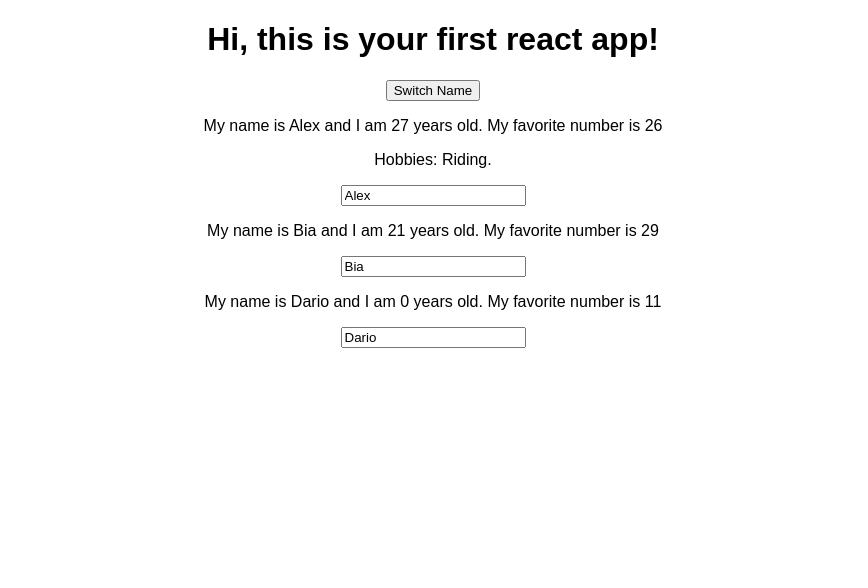
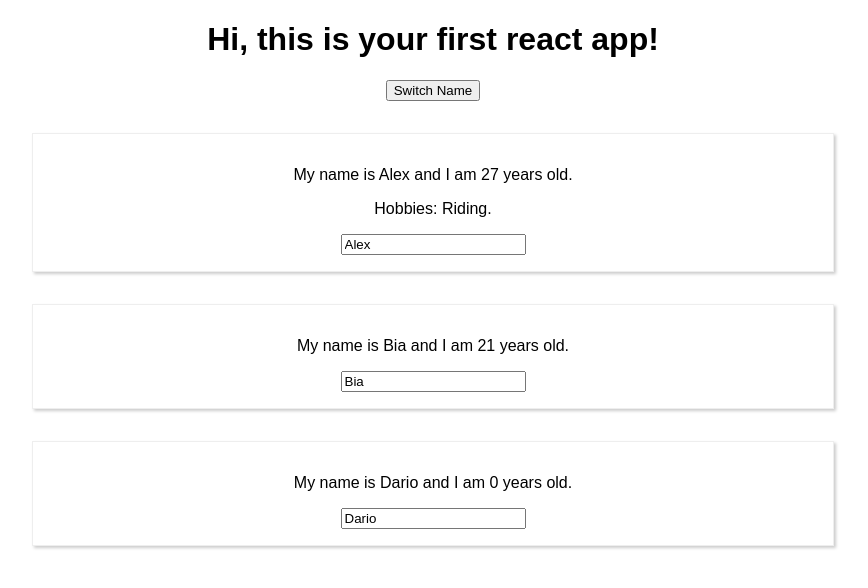
Before and after one commit to AlexBeje/course-react-complete-guide, a React (Create React App) app in the folder react-complete-guide/: page / in a window 1280 px wide. Shown: the top 588 px of the page, without its empty margins (207-1075 px from the left). Built offline with nearby package versions, Linux system fonts and the light colour scheme.

Commit message:
📦 NEW: Added style using an external file.

```diff
--- /dev/null
+++ b/react-complete-guide/src/Person/Person.css
@@ -0,0 +1,8 @@
+.Person {
+  width: 60%;
+  margin: 2em auto;
+  border: 1px solid #eee;
+  padding: 1em;
+  text-align: center;
+  box-shadow: 2px 2px 3px #ccc;
+}
--- a/react-complete-guide/src/Person/Person.js
+++ b/react-complete-guide/src/Person/Person.js
@@ -1,12 +1,14 @@
 import React from "react";
+
+import "./Person.css";
 
 const person = (props) => {
   return (
-    <div>
+    <div className="Person">
       <p onClick={props.click}>
-        My name is {props.name} and I am {props.age} years old. My favorite
-        number is {Math.floor(Math.random() * 30)}
+        My name is {props.name} and I am {props.age} years old.
       </p>
+      {/* <p>My favorite number is {Math.floor(Math.random() * 30)}</p> */}
       <p>{props.children}</p>
       <input type="text" onChange={props.change} value={props.name} />
     </div>
```
